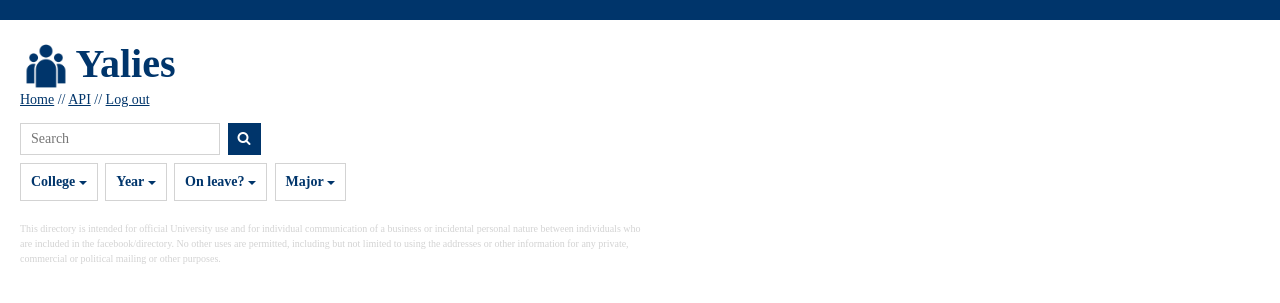
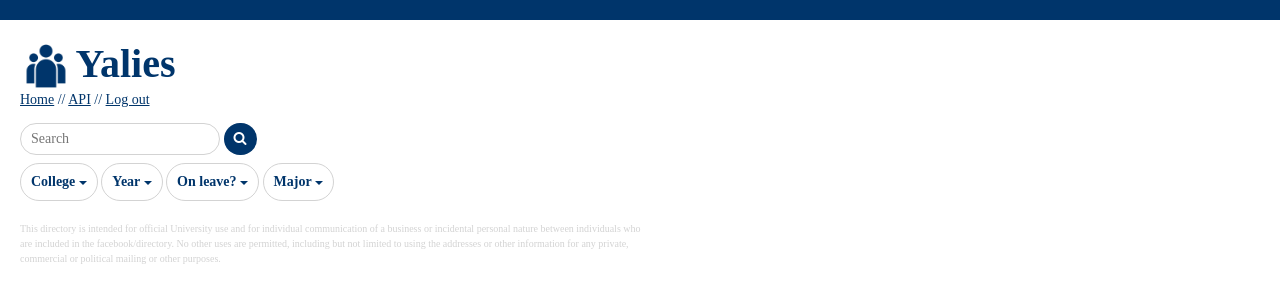
Before and after one commit to Yalies/api, a Flask app: template app/templates/index.html in a window 1280 px wide. Shown: the top 303 px of the page. Run offline with Flask 2, Linux system fonts and the light colour scheme; the template is opened without the code that fills it, so the values that code supplies are empty; parts of the project's set-up code (start-up, migrations or seed data) failed here and were passed over; some web fonts are replaced.

Commit message:
Restyle controls section

```diff
--- a/app/static/css/main.css
+++ b/app/static/css/main.css
@@ -48,16 +48,20 @@ a {
     color: inherit;
 }
 
+input[type="text"] {
+    border-radius: 20px;
+    outline: 0;
+}
 #submit {
-    margin-left: 4px;
+    border-radius: 20px;
 }
 section {
     margin-top: 8px;
-    margin-right: 4px;
     display: inline-block;
     vertical-align: top;
     padding: 10px;
     border: solid 1px lightgray;
+    border-radius: 20px;
 }
 section h4::after {
     content: '';
```
